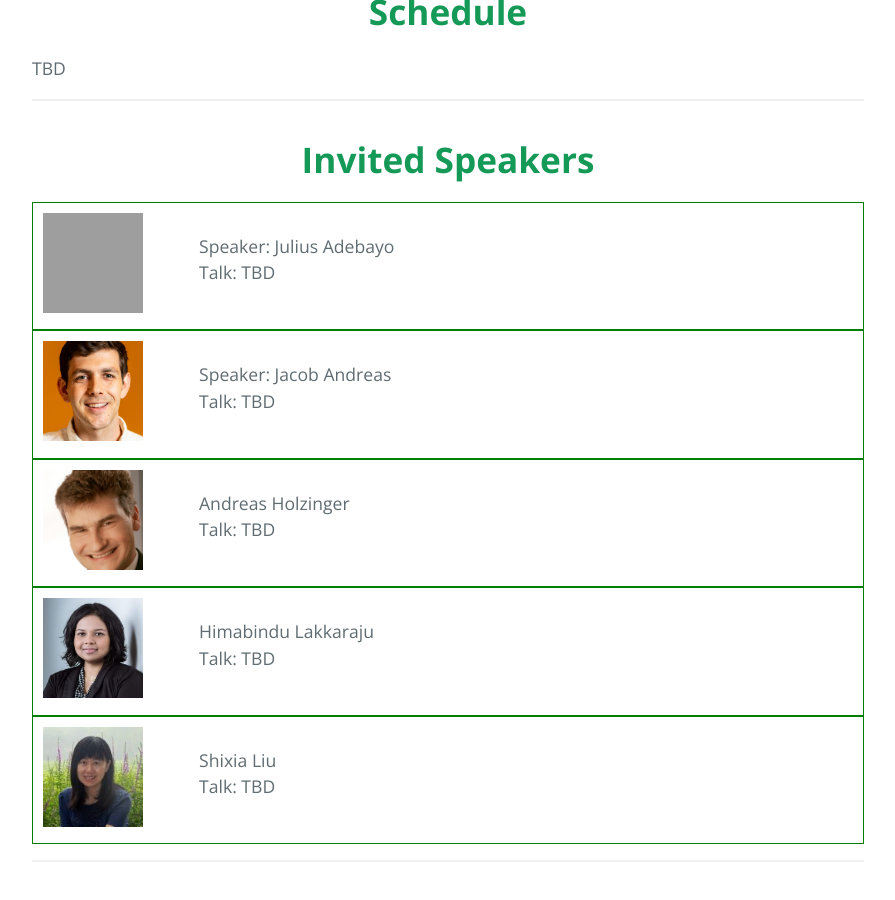
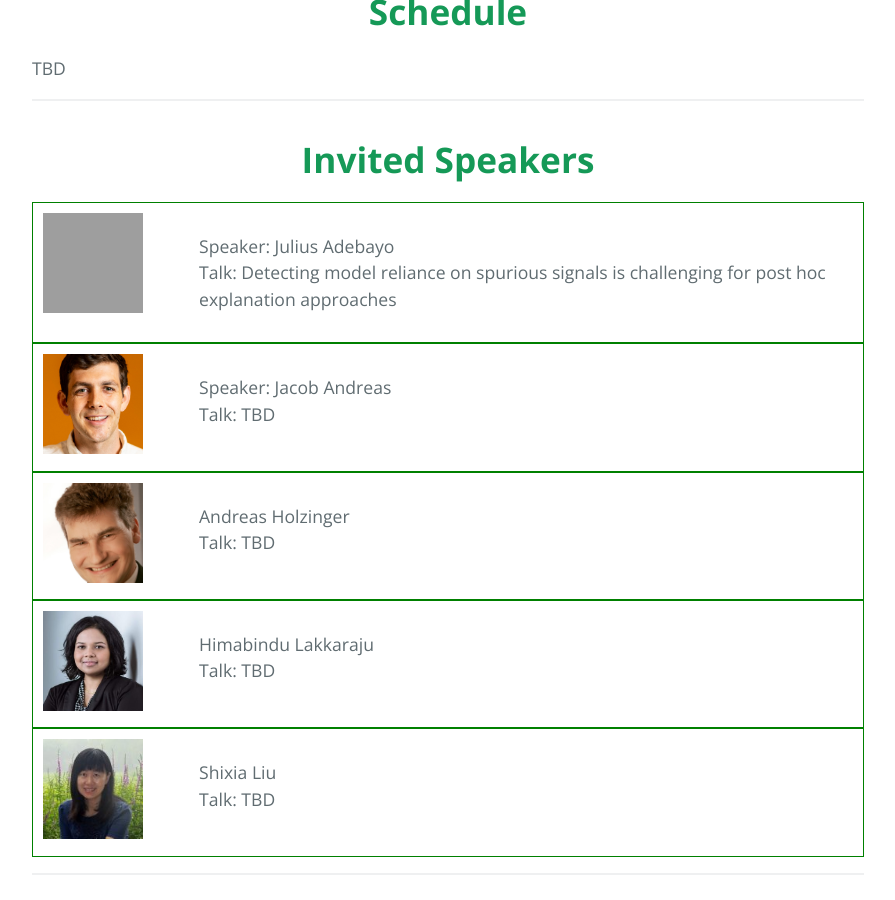
Before and after one commit to xai4debugging/xai4debugging.github.io, a Jekyll site: the page built from index.md, in a window 1280 px wide and 900 px high, scrolled down 4288 px. Shown: the whole window, without its empty margins (192-1087 px from the left). Built offline with Jekyll 4.4.1, drawn with Linux system fonts in a browser that asks for light colours; grey boxes are pictures that could not be loaded.

Commit message:
added talk Julius

```diff
--- a/index.md
+++ b/index.md
@@ -108,7 +108,7 @@ TBD
           <div style="padding-top: 30px;
   padding-bottom: 30px;">
         Speaker: Julius Adebayo<br>
-        Talk: TBD
+        Talk: Detecting model reliance on spurious signals is challenging for post hoc explanation approaches
         </div>
     </div>
 
```
